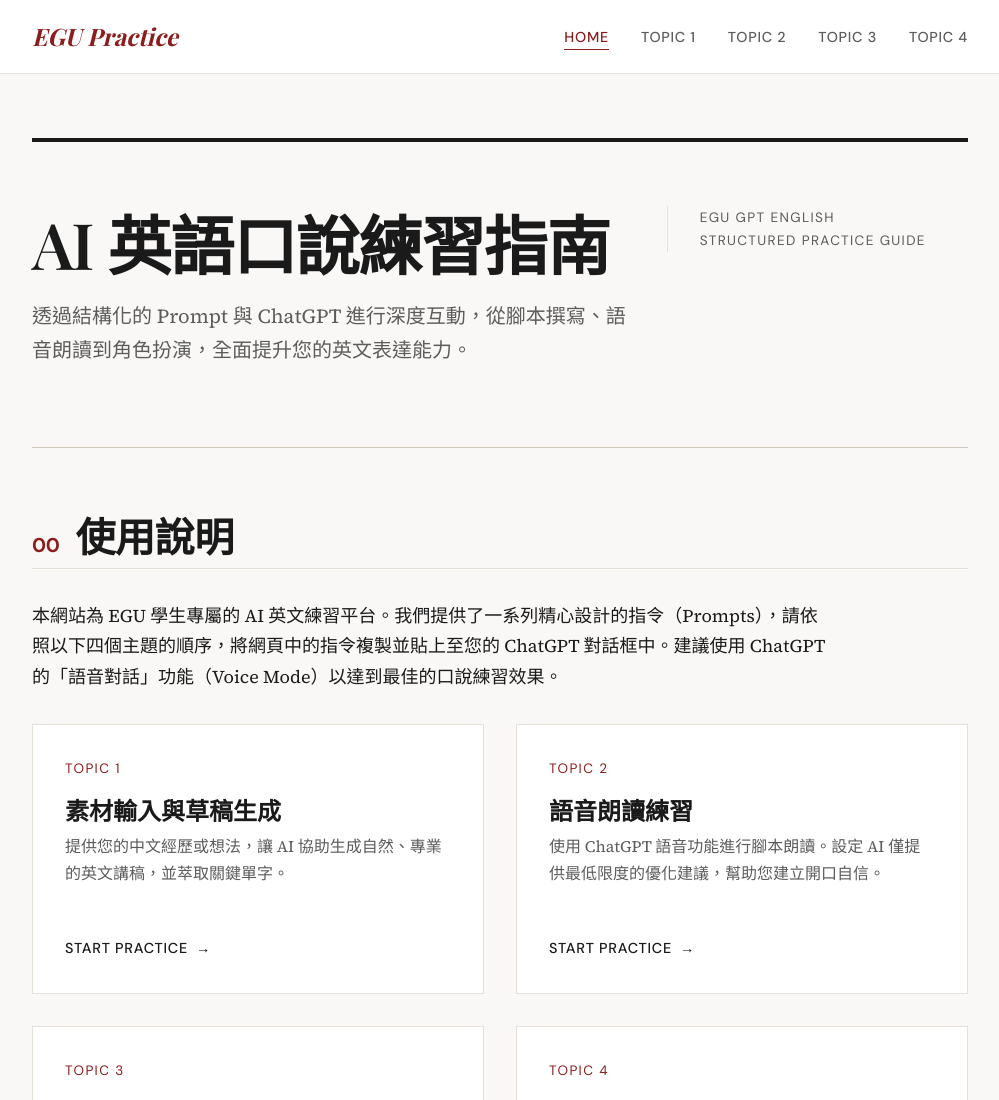
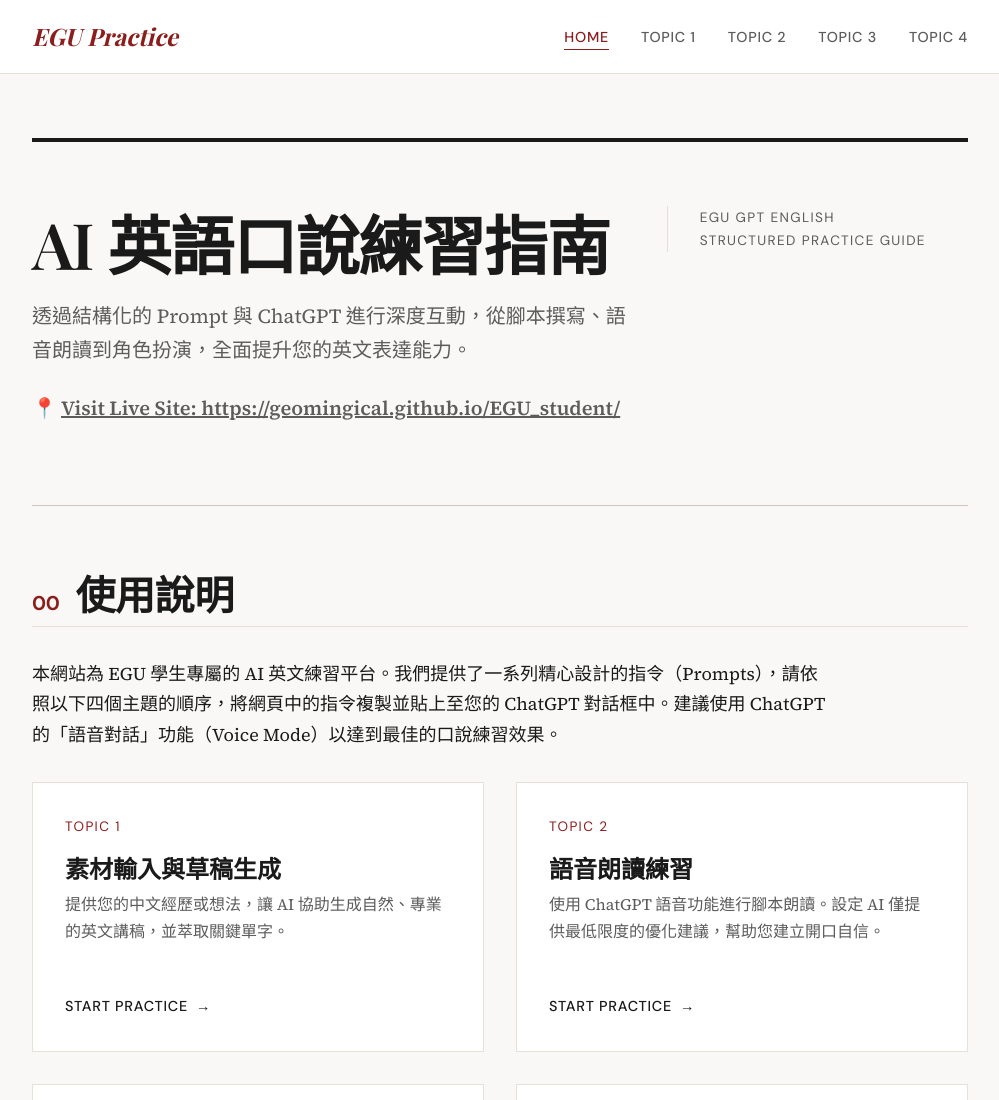
Before and after one commit to geomingical/EGU_student, a plain HTML site: page index.html in a window 1280 px wide. Shown: the top 1100 px of the page, without its empty margins (140-1139 px from the left). Drawn offline with nearby package versions, Linux system fonts and the light colour scheme; a web font is replaced by a local one.

Commit message:
Update live site links in README and homepage

```diff
--- a/index.html
+++ b/index.html
@@ -25,6 +25,7 @@
             <div class="hero-content">
                 <h1>AI 英語口說練習指南</h1>
                 <p>透過結構化的 Prompt 與 ChatGPT 進行深度互動，從腳本撰寫、語音朗讀到角色扮演，全面提升您的英文表達能力。</p>
+                <p style="margin-top: 1.5rem;"><strong>📍 <a href="https://geomingical.github.io/EGU_student/" style="color: inherit; text-decoration: underline;" target="_blank">Visit Live Site: https://geomingical.github.io/EGU_student/</a></strong></p>
             </div>
             <div class="hero-meta">
                 <span>EGU GPT English</span><br>
```
Also changed, not shown: 1 other file.
